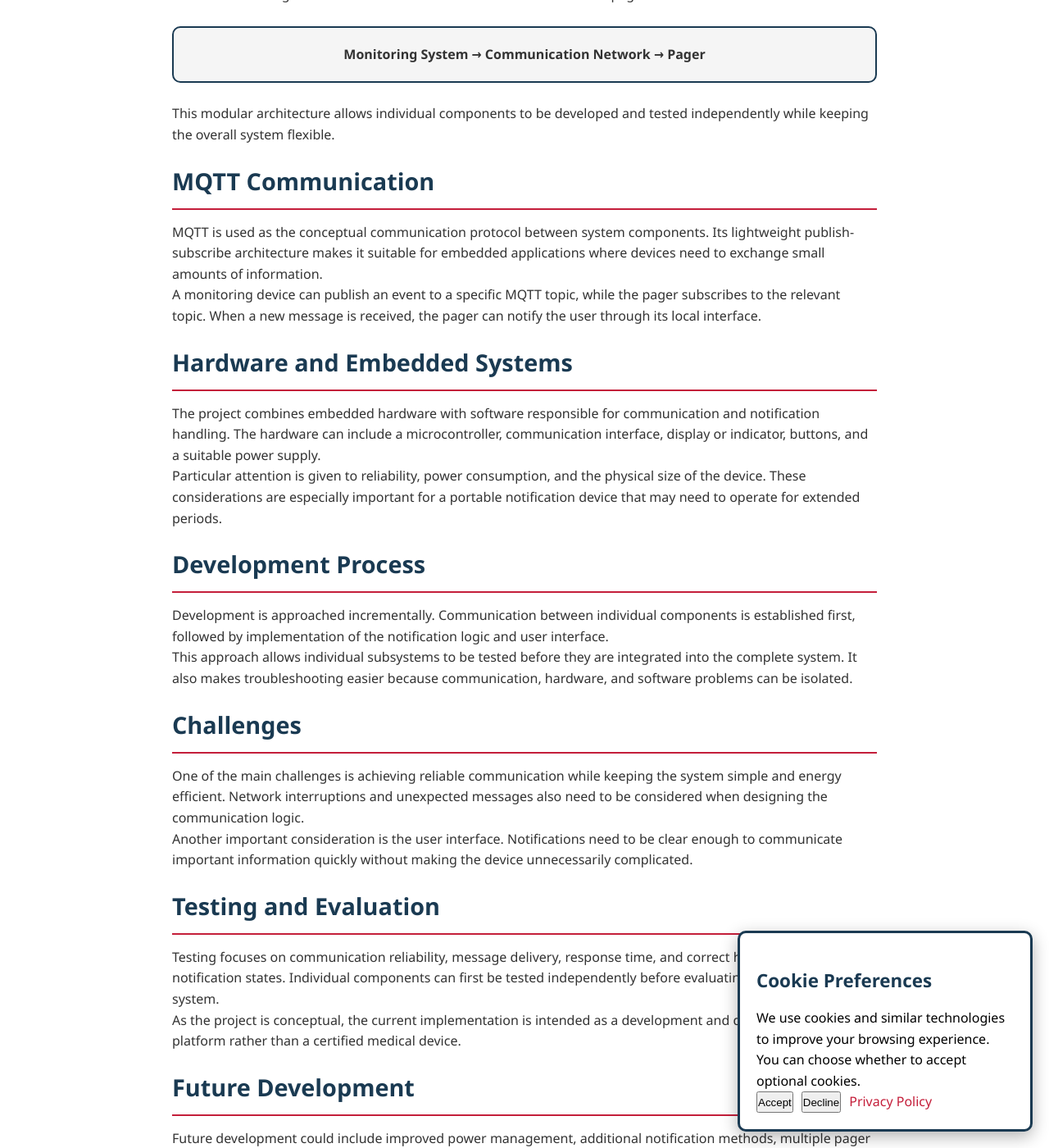
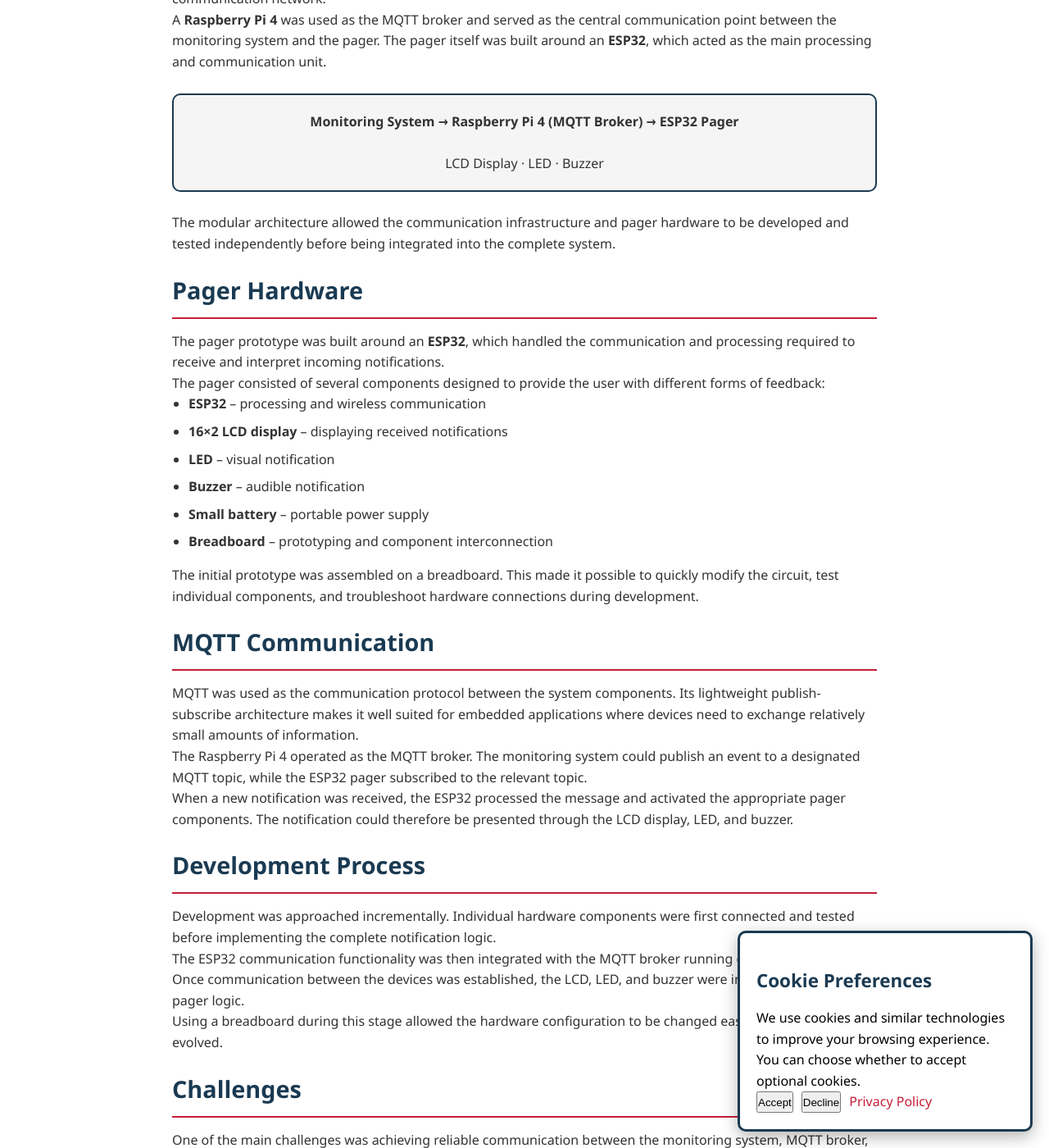
Before and after one commit to Enea322/LO-website-demo, a Jekyll site: the page built from blog/patient-monitoring-system.md, in a window 1280 px wide and 1400 px high, scrolled down 906 px. Shown: the whole window at 82% size. Built offline with Jekyll 4.4.1, drawn with Linux system fonts in a browser that asks for light colours; some of the changed text lies outside the part shown.

Commit message:
Small changes to blog articles

```diff
--- a/blog/patient-monitoring-system.md
+++ b/blog/patient-monitoring-system.md
@@ -5,7 +5,18 @@ title: Patient Monitoring System – Pager
 
 <article>
 
-<h1 style="color:#1a3a52;">Patient Monitoring System – Pager</h1>
+<p style="margin-bottom: 25px;">
+  <a href="{{ '/blog.html' | relative_url }}"
+     style="
+       color:#1a3a52;
+       text-decoration:none;
+       font-weight:600;
+     ">
+    ← Back to Engineering Blog
+  </a>
+</p>
+
+<h1 style="color:#1a3a52;">Patient Monitoring System - Pager</h1>
 
 <p style="color:#777; font-size:0.95em;">
 August 2026 · Embedded Systems · MQTT · Engineering
@@ -16,15 +27,15 @@ August 2026 · Embedded Systems · MQTT · Engineering
 <h2>Overview</h2>
 
 <p>
-The Patient Monitoring System is a conceptual engineering project focused on
-developing a reliable communication system for transmitting notifications
-between a medical monitoring system and a dedicated pager device.
+The Patient Monitoring System is an engineering project focused on developing
+a reliable communication system for transmitting notifications between a
+monitoring system and a dedicated pager device.
 </p>
 
 <p>
 The project combines embedded electronics, wireless communication, software
 development, and user notification systems into a compact and practical
-solution. The objective is to provide personnel with important status or
+solution. The objective was to provide personnel with important status or
 alert information without requiring them to remain directly next to the
 monitoring equipment.
 </p>
@@ -39,17 +50,25 @@ allowing the user to remain mobile.
 </p>
 
 <p>
-The project therefore explores how modern communication protocols and
-embedded hardware can be combined to create a lightweight notification system.
+The project therefore explored how modern communication protocols and
+embedded hardware could be combined to create a lightweight notification
+system.
 </p>
 
 <h2>System Architecture</h2>
 
 <p>
-The conceptual system consists of a monitoring device, a communication
-network, and one or more pager units. The monitoring system generates an event
-when a relevant condition is detected. This information is then transmitted
-through the communication infrastructure to the intended pager.
+The system was designed around a monitoring device, a central MQTT broker,
+and a dedicated pager unit. When a relevant event was detected, the
+monitoring system transmitted the corresponding information through the
+communication network.
+</p>
+
+<p>
+A <strong>Raspberry Pi 4</strong> was used as the MQTT broker and served as
+the central communication point between the monitoring system and the pager.
+The pager itself was built around an <strong>ESP32</strong>, which acted as
+the main processing and communication unit.
 </p>
 
 <div style="
@@ -60,94 +79,140 @@ padding:20px;
 margin:25px 0;
 text-align:center;
 ">
-<strong>Monitoring System → Communication Network → Pager</strong>
+<strong>
+Monitoring System → Raspberry Pi 4 (MQTT Broker) → ESP32 Pager
+</strong>
+<br><br>
+LCD Display · LED · Buzzer
 </div>
 
 <p>
-This modular architecture allows individual components to be developed and
-tested independently while keeping the overall system flexible.
+The modular architecture allowed the communication infrastructure and pager
+hardware to be developed and tested independently before being integrated
+into the complete system.
+</p>
+
+<h2>Pager Hardware</h2>
+
+<p>
+The pager prototype was built around an <strong>ESP32</strong>, which handled
+the communication and processing required to receive and interpret incoming
+notifications.
+</p>
+
+<p>
+The pager consisted of several components designed to provide the user with
+different forms of feedback:
+</p>
+
+<ul>
+<li><strong>ESP32</strong> – processing and wireless communication</li>
+<li><strong>16×2 LCD display</strong> – displaying received notifications</li>
+<li><strong>LED</strong> – visual notification</li>
+<li><strong>Buzzer</strong> – audible notification</li>
+<li><strong>Small battery</strong> – portable power supply</li>
+<li><strong>Breadboard</strong> – prototyping and component interconnection</li>
+</ul>
+
+<p>
+The initial prototype was assembled on a breadboard. This made it possible to
+quickly modify the circuit, test individual components, and troubleshoot
+hardware connections during development.
 </p>
 
 <h2>MQTT Communication</h2>
 
 <p>
-MQTT is used as the conceptual communication protocol between system
-components. Its lightweight publish-subscribe architecture makes it suitable
-for embedded applications where devices need to exchange small amounts of
-information.
+MQTT was used as the communication protocol between the system components.
+Its lightweight publish-subscribe architecture makes it well suited for
+embedded applications where devices need to exchange relatively small
+amounts of information.
 </p>
 
 <p>
-A monitoring device can publish an event to a specific MQTT topic, while the
-pager subscribes to the relevant topic. When a new message is received, the
-pager can notify the user through its local interface.
-</p>
-
-<h2>Hardware and Embedded Systems</h2>
-
-<p>
-The project combines embedded hardware with software responsible for
-communication and notification handling. The hardware can include a
-microcontroller, communication interface, display or indicator, buttons, and
-a suitable power supply.
+The Raspberry Pi 4 operated as the MQTT broker. The monitoring system could
+publish an event to a designated MQTT topic, while the ESP32 pager subscribed
+to the relevant topic.
 </p>
 
 <p>
-Particular attention is given to reliability, power consumption, and the
-physical size of the device. These considerations are especially important
-for a portable notification device that may need to operate for extended
-periods.
+When a new notification was received, the ESP32 processed the message and
+activated the appropriate pager components. The notification could therefore
+be presented through the LCD display, LED, and buzzer.
 </p>
 
 <h2>Development Process</h2>
 
 <p>
-Development is approached incrementally. Communication between individual
-components is established first, followed by implementation of the
-notification logic and user interface.
+Development was approached incrementally. Individual hardware components
+were first connected and tested before implementing the complete notification
+logic.
 </p>
 
 <p>
-This approach allows individual subsystems to be tested before they are
-integrated into the complete system. It also makes troubleshooting easier
-because communication, hardware, and software problems can be isolated.
+The ESP32 communication functionality was then integrated with the MQTT
+broker running on the Raspberry Pi 4. Once communication between the devices
+was established, the LCD, LED, and buzzer were incorporated into the pager
+logic.
+</p>
+
+<p>
+Using a breadboard during this stage allowed the hardware configuration to
+be changed easily as the system evolved.
 </p>
 
 <h2>Challenges</h2>
 
 <p>
-One of the main challenges is achieving reliable communication while keeping
-the system simple and energy efficient. Network interruptions and unexpected
-messages also need to be considered when designing the communication logic.
+One of the main challenges was achieving reliable communication between the
+monitoring system, MQTT broker, and pager. The system needed to correctly
+handle incoming messages and translate them into appropriate user
+notifications.
 </p>
 
 <p>
-Another important consideration is the user interface. Notifications need to
-be clear enough to communicate important information quickly without making
-the device unnecessarily complicated.
+Hardware integration also required careful consideration of the connections
+between the ESP32 and the different notification components.
+</p>
+
+<p>
+Another consideration was the portable nature of the pager. The use of a
+small battery introduced additional requirements regarding power consumption
+and the practical operation of the device.
 </p>
 
 <h2>Testing and Evaluation</h2>
 
 <p>
-Testing focuses on communication reliability, message delivery, response
-time, and correct handling of different notification states. Individual
-components can first be tested independently before evaluating the complete
-system.
+Testing focused on verifying communication between the system components and
+ensuring that received MQTT messages resulted in the expected pager
+behaviour.
 </p>
 
 <p>
-As the project is conceptual, the current implementation is intended as a
-development and demonstration platform rather than a certified medical
+The LCD display, LED, and buzzer were tested individually before being
+combined into the complete notification system. The breadboard prototype
+made it possible to identify and correct hardware and wiring issues during
+this process.
+</p>
+
+<p>
+As a prototype engineering project, the system was intended primarily for
+development and demonstration rather than deployment as a certified medical
 device.
 </p>
 
 <h2>Future Development</h2>
 
 <p>
-Future development could include improved power management, additional
-notification methods, multiple pager support, improved user interfaces, and
-more sophisticated monitoring capabilities.
+Future development could include a more compact custom PCB, improved power
+management, a dedicated enclosure, additional notification functions, and
+further improvements to the communication architecture.
+</p>
+
+<p>
+The breadboard prototype could also be replaced with a more robust hardware
+implementation suitable for long-term testing and practical deployment.
 </p>
 
 <h2>Conclusion</h2>
@@ -155,9 +220,25 @@ more sophisticated monitoring capabilities.
 <p>
 The Patient Monitoring System demonstrates how embedded electronics and
 lightweight communication protocols can be combined to create a practical
-notification platform. The project provides an opportunity to explore
-communication reliability, embedded software, hardware integration, and
+notification platform.
+</p>
+
+<p>
+By combining an ESP32-based pager with a Raspberry Pi 4 MQTT broker and
+multiple notification interfaces, the project provided practical experience
+in embedded programming, wireless communication, hardware integration, and
 system-level engineering.
 </p>
 
+<p style="margin-top: 35px;">
+  <a href="{{ '/blog.html' | relative_url }}"
+     style="
+       color:#1a3a52;
+       text-decoration:none;
+       font-weight:600;
+     ">
+    ← Back to Engineering Blog
+  </a>
+</p>
+
 </article>
```
Also changed, not shown: blog.md (+1 -1 lines), blog/8-bit-cpu.md (+22 -0 lines).
